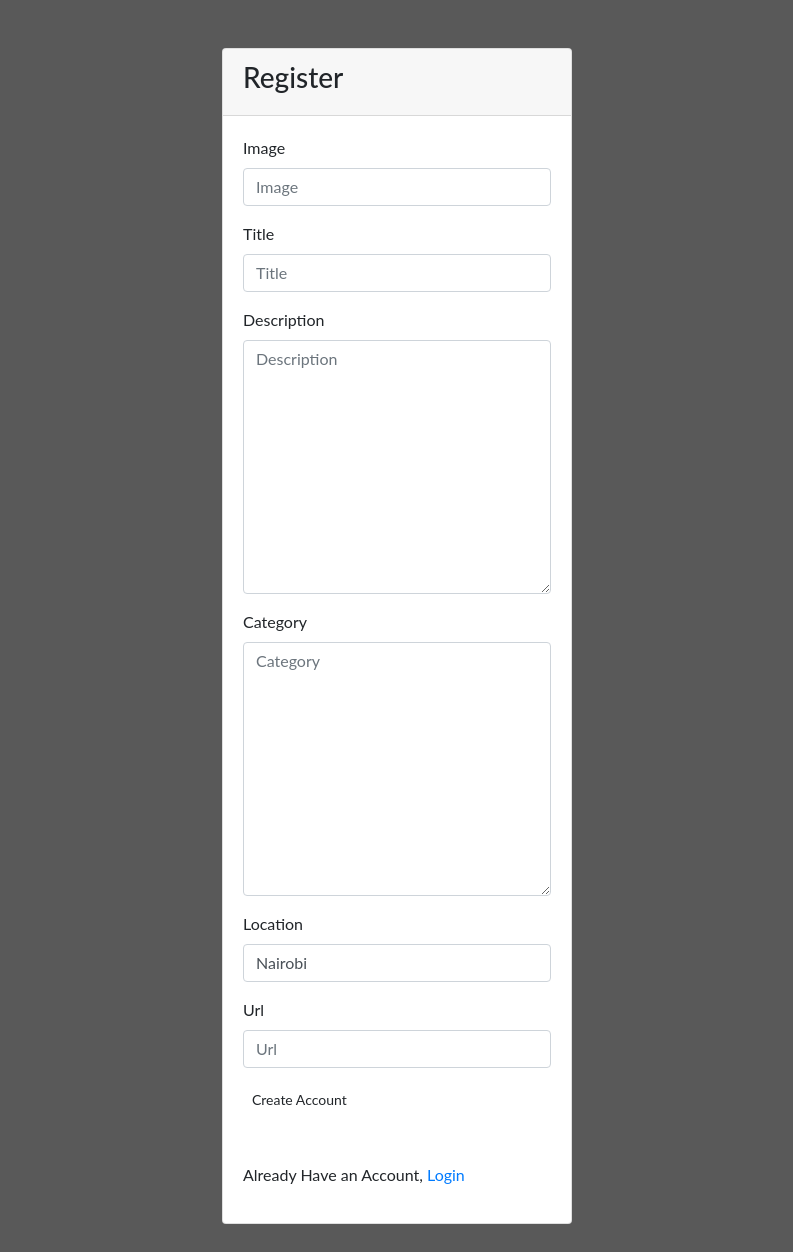
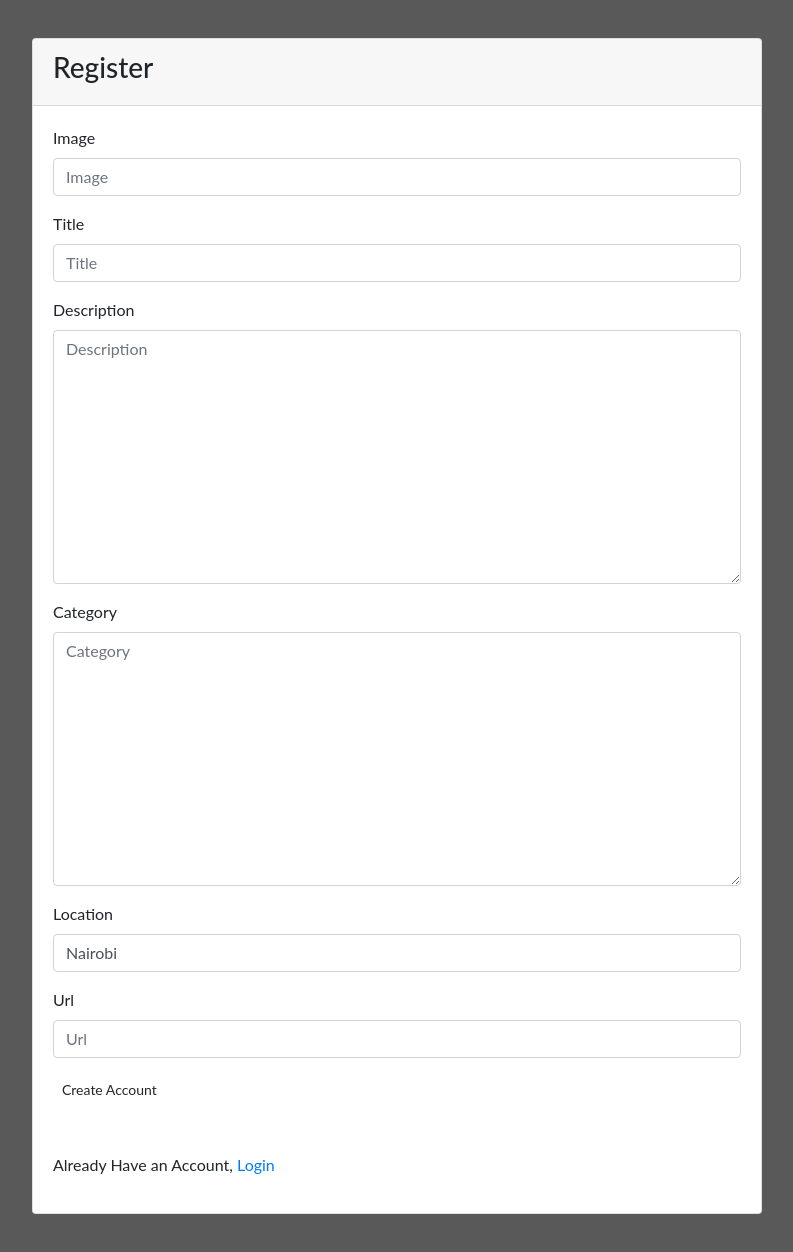
Before and after one commit to ezekielkibiego/Awwwards, a Django app: template awwwardsapp/templates/django_registration/registration_form.html in a window 1280 px wide. Shown: the whole page, without its empty margins (243-1036 px from the left). Before the commit the page ends 1224 px from the top, so only its background shows below. Run offline with Django 3.2, Linux system fonts and the light colour scheme; the template is opened without the code that fills it: values that come from a table or form of the project are taken from there, others are empty; some libraries are stand-ins or nearby versions.

Commit message:
added margin in register form

```diff
--- a/awwwardsapp/templates/django_registration/registration_form.html
+++ b/awwwardsapp/templates/django_registration/registration_form.html
@@ -5,18 +5,23 @@
 <style>
   body{
     background-color: rgba(0, 0, 0, 0.651);
+
+  }
+  .register{
+    margin-top: 3%;
+    margin-bottom: 3%;
   }
 </style>
 
-<div class="container">
+<div class="container register">
   <div class="row">
 
-    <div class="col-md-4"></div>
-    <div class="col-md-4">
+    <div class="col-md-2"></div>
+    <div class="col-md-8">
       {% if form.errors %}
         <p class="text-danger"> Some Information Might be Incorrect </p>
       {% endif %}
-      <div class="card mt-5">
+      <div class="card ">
         <div class="card-header">
           <h3>Register</h3>
         </div>
```
